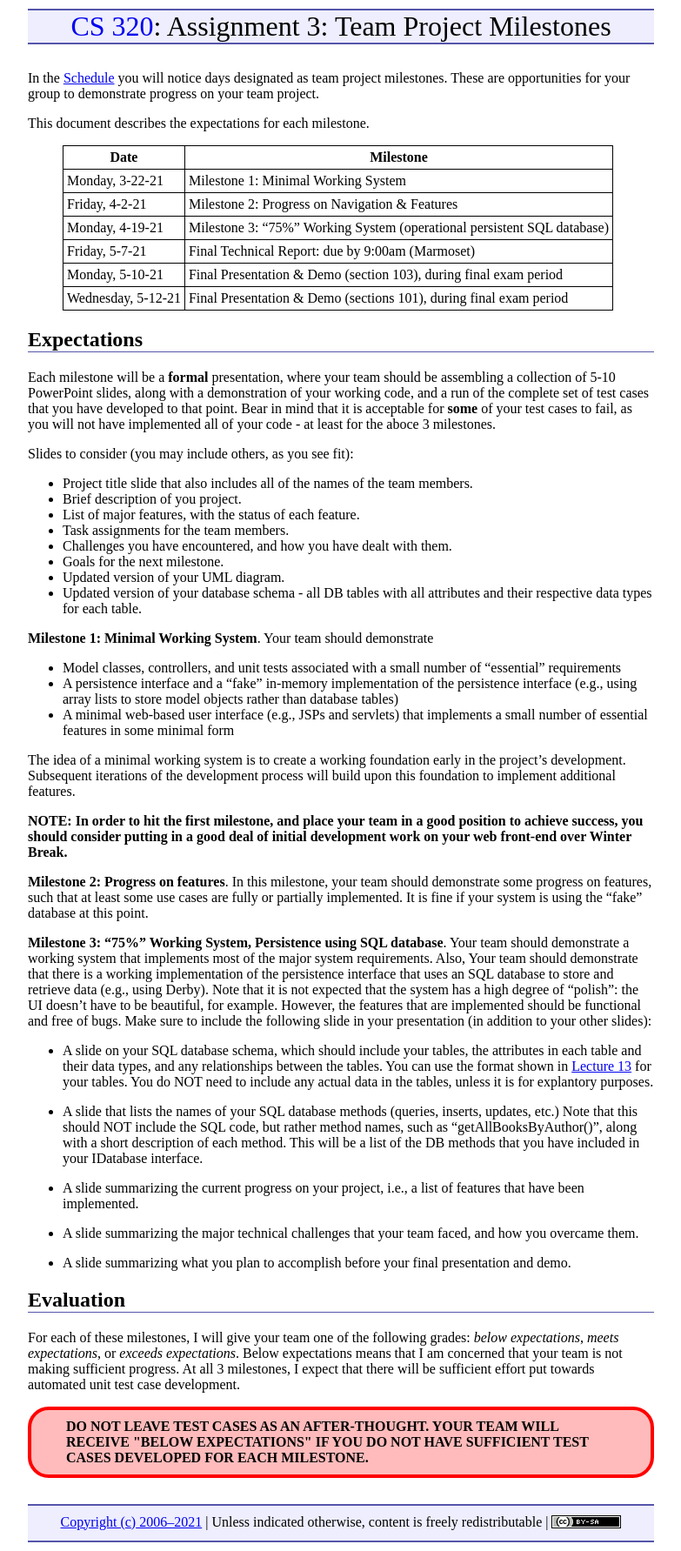
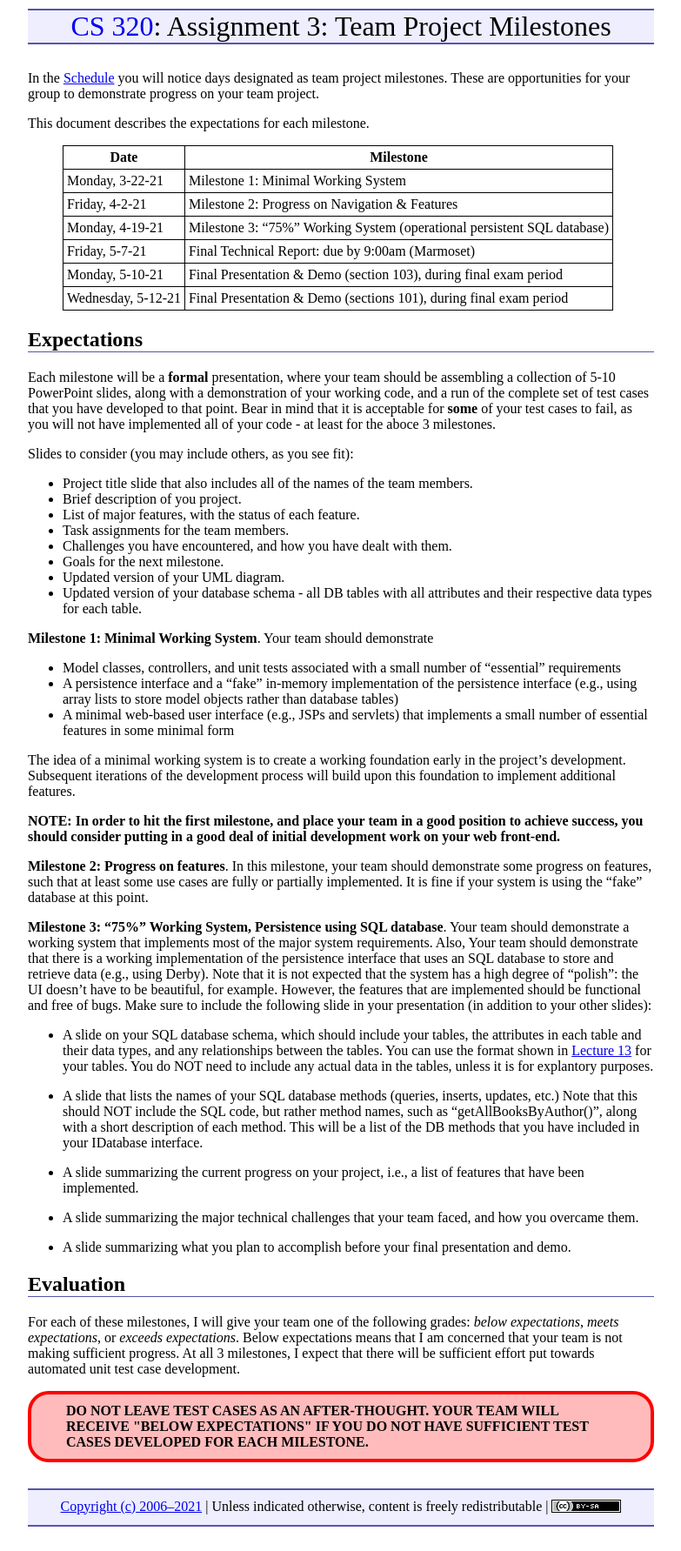
Before and after one commit to ycpcs/cs320-spring2021, a Jekyll site: the page built from assign/assign03.md, in a window 1280 px wide. Shown: the whole page at 87% size, without its empty margins (248-1031 px from the left). Built offline with Jekyll 4.4.1, drawn with Linux system fonts in a browser that asks for light colours.

Commit message:
removed winter break wording from assign03

```diff
--- a/assign/assign03.md
+++ b/assign/assign03.md
@@ -37,7 +37,7 @@ Slides to consider (you may include others, as you see fit):
 
 The idea of a minimal working system is to create a working foundation early in the project's development.  Subsequent iterations of the development process will build upon this foundation to implement additional features.
 
-**NOTE: In order to hit the first milestone, and place your team in a good position to achieve success, you should consider putting in a good deal of initial development work on your web front-end over Winter Break.**
+**NOTE: In order to hit the first milestone, and place your team in a good position to achieve success, you should consider putting in a good deal of initial development work on your web front-end.**
 
 **Milestone 2: Progress on features**.  In this milestone, your team should demonstrate some progress on features, such that at least some use cases are fully or partially implemented.  It is fine if your system is using the "fake" database at this point.
 
```
